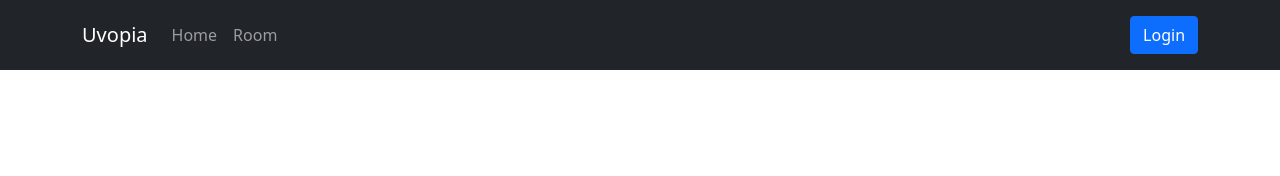
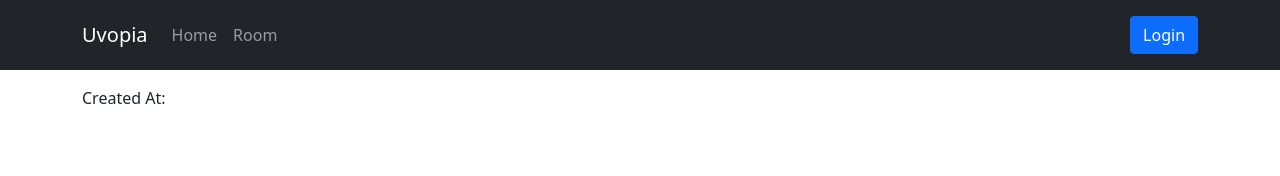
Before and after one commit to InsiderJanggo/uvopia, a React (Vite) app in the folder client/: page /user/1 in a window 1280 px wide. Shown: the top 176 px of the page. Built offline with nearby package versions, Linux system fonts and the light colour scheme; no server answers.

Commit message:
updated user page

```diff
--- a/client/src/pages/user/[id].tsx
+++ b/client/src/pages/user/[id].tsx
@@ -31,7 +31,14 @@ const UserPage = () => {
         <>
             <Header />
             <Container>
-
+                    <div id={user?.user_id + '-profile'}>
+                    <p id="kanjiOyaji" itemID={user?.user_id} className="txtColorRed">
+                        {user?.username}
+                    </p>
+                    <p id="imi" className="Chiyaji">
+                       Created At: {user?.created_at}
+                    </p>
+                    </div>
             </Container>
         </>
     )
```
